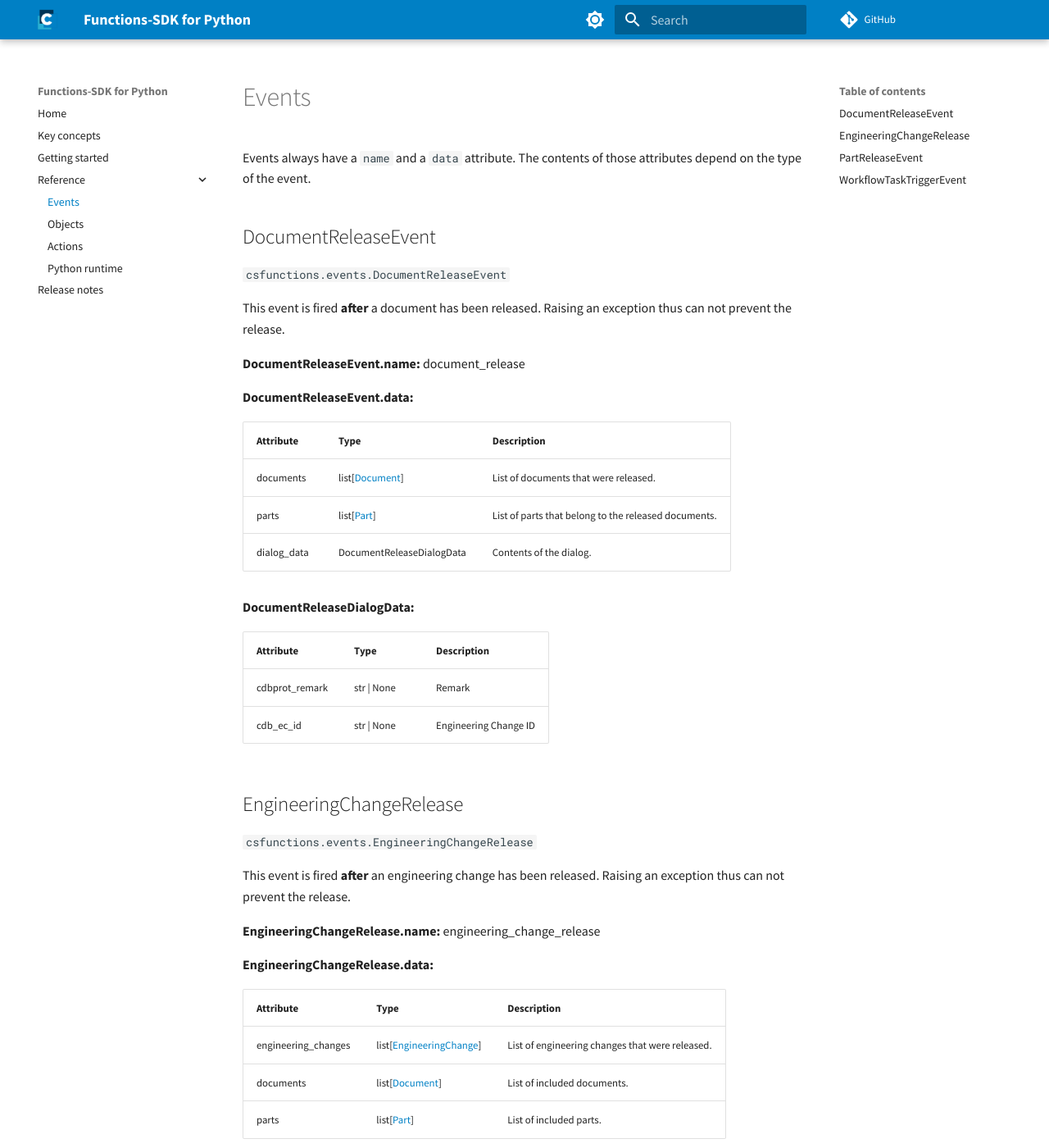
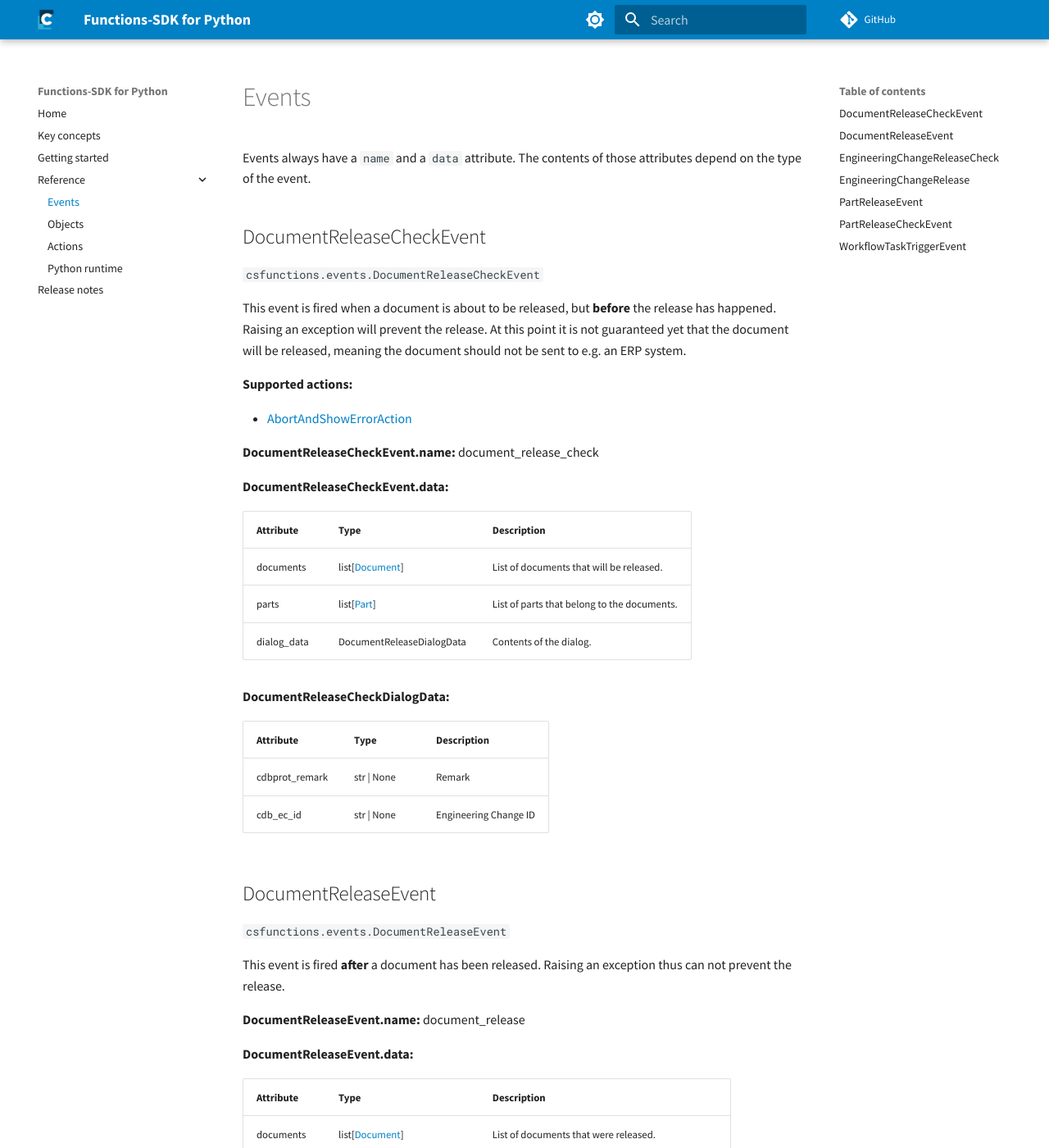
Before and after one commit to cslab/functions-sdk-python, an MkDocs documentation site: the page built from docs/reference/events.md, in a window 1280 px wide and 1400 px high. Shown: the whole window at 82% size. Built offline with MkDocs 1.6.1 and Material for MkDocs 9.7.7, drawn with Linux system fonts in a browser that asks for light colours; comment, search, counter and statistics services are not loaded; some of the changed text lies outside the part shown.

Commit message:
add documentation for new actions and events

```diff
--- a/docs/reference/events.md
+++ b/docs/reference/events.md
@@ -1,4 +1,31 @@
 Events always have a `name` and a `data` attribute. The contents of those attributes depend on the type of the event.
+
+## DocumentReleaseCheckEvent
+`csfunctions.events.DocumentReleaseCheckEvent`
+
+This event is fired when a document is about to be released, but **before** the release has happened. Raising an exception will prevent the release.
+At this point it is not guaranteed yet that the document will be released, meaning the document should not be sent to e.g. an ERP system.
+
+**Supported actions:**
+
+- [AbortAndShowErrorAction](actions.md#AbortAndShowErrorAction)
+
+**DocumentReleaseCheckEvent.name:** document_release_check
+
+**DocumentReleaseCheckEvent.data:**
+
+|Attribute|Type|Description|
+|-|-|-|
+|documents| list[[Document](objects.md#document)]|List of documents that will be released.|
+|parts| list[[Part](objects.md#part)]|List of parts that belong to the documents.|
+|dialog_data|DocumentReleaseDialogData|Contents of the dialog.|
+
+**DocumentReleaseCheckDialogData:**
+
+|Attribute|Type|Description|
+|-|-|-|
+|cdbprot_remark|str \| None | Remark|
+|cdb_ec_id|str \| None| Engineering Change ID|
 
 ## DocumentReleaseEvent
 `csfunctions.events.DocumentReleaseEvent`
@@ -21,6 +48,27 @@
 |-|-|-|
 |cdbprot_remark|str \| None | Remark|
 |cdb_ec_id|str \| None| Engineering Change ID|
+
+
+## EngineeringChangeReleaseCheck
+`csfunctions.events.EngineeringChangeReleaseCheck`
+
+This event is fired when an engineering change is about to be released, but **before** the release has happened. Raising an exception will prevent the release.
+At this point it is not guaranteed yet that the engineering change will be released, meaning the engineering change should not be sent to e.g. an ERP system.
+
+**Supported actions:**
+
+- [AbortAndShowErrorAction](actions.md#AbortAndShowErrorAction)
+
+**EngineeringChangeReleaseCheck.name:** engineering_change_check_release
+
+**EngineeringChangeReleaseCheck.data:**
+
+|Attribute|Type|Description|
+|-|-|-|
+|engineering_changes| list[[EngineeringChange](objects.md#engineeringchange)]|List of engineering changes that will be released.|
+|documents| list[[Document](objects.md#document)]|List of included documents.|
+|parts| list[[Part](objects.md#part)]|List of included parts.|
 
 
 ## EngineeringChangeRelease
@@ -61,6 +109,33 @@
 |cdbprot_remark|str \| None | Remark|
 |cdb_ec_id|str \| None| Engineering Change ID|
 
+## PartReleaseCheckEvent
+`csfunctions.events.PartReleaseCheckEvent`
+
+This event is fired when a part is about to be released, but **before** the release has happened. Raising an exception will prevent the release.
+At this point it is not guaranteed yet that the part will be released, meaning the part should not be sent to e.g. an ERP system.
+
+**Supported actions:**
+
+- [AbortAndShowErrorAction](actions.md#AbortAndShowErrorAction)
+
+**PartRPartReleaseCheckEventeleaseEvent.name:** part_release_check
+
+**PartReleaseCheckEvent.data:**
+
+|Attribute|Type|Description|
+|-|-|-|
+|parts| list[[Part](objects.md#part)]|List of parts that will released.|
+|documents| list[[Document](objects.md#document)]|List of documents that belong to the released parts.|
+|dialog_data|PartReleaseDialogData|Contents of the dialog.|
+
+**PartReleaseCheckDialogData:**
+
+|Attribute|Type|Description|
+|-|-|-|
+|cdbprot_remark|str \| None | Remark|
+|cdb_ec_id|str \| None| Engineering Change ID|
+
 ## WorkflowTaskTriggerEvent
 `csfunctions.events.WorkflowTaskTriggerEvent`
 
```
Also changed, not shown: docs/reference/actions.md (+25 -1 lines).
